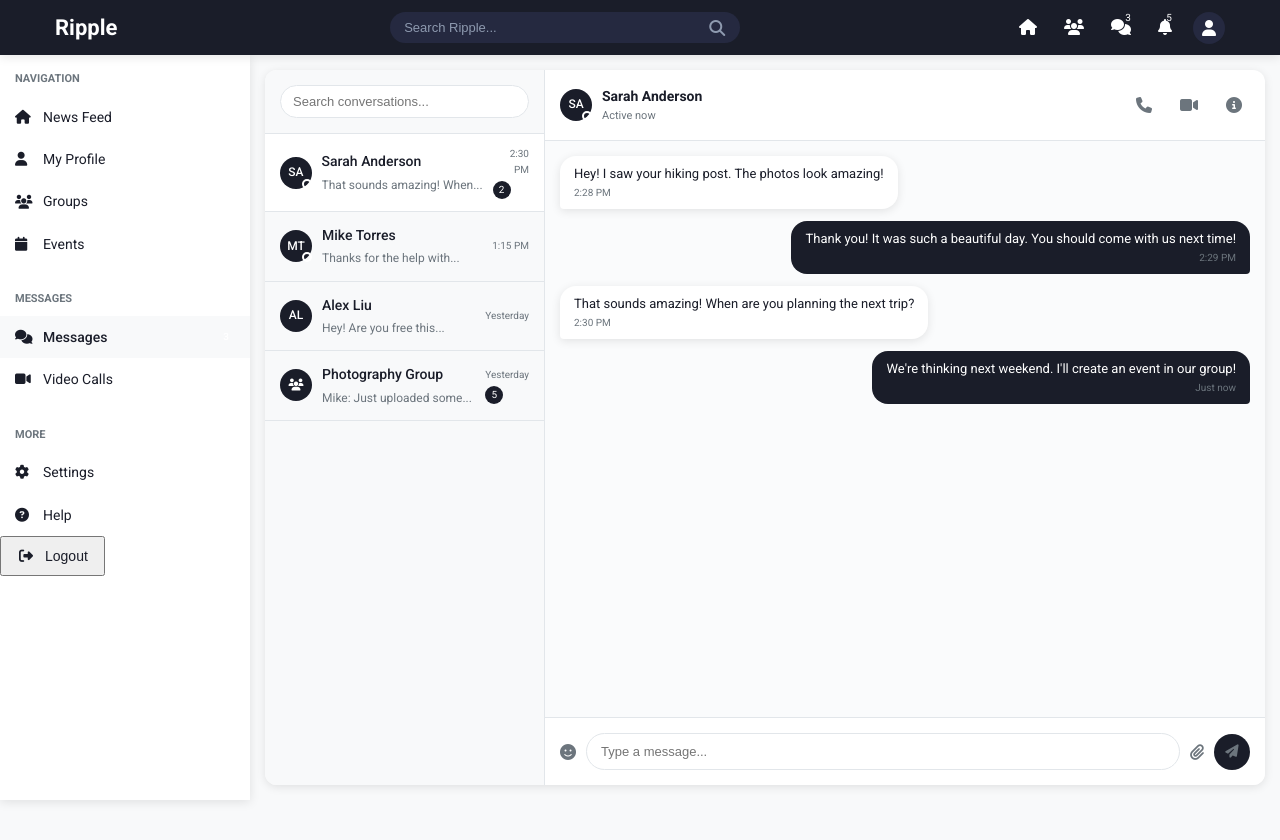
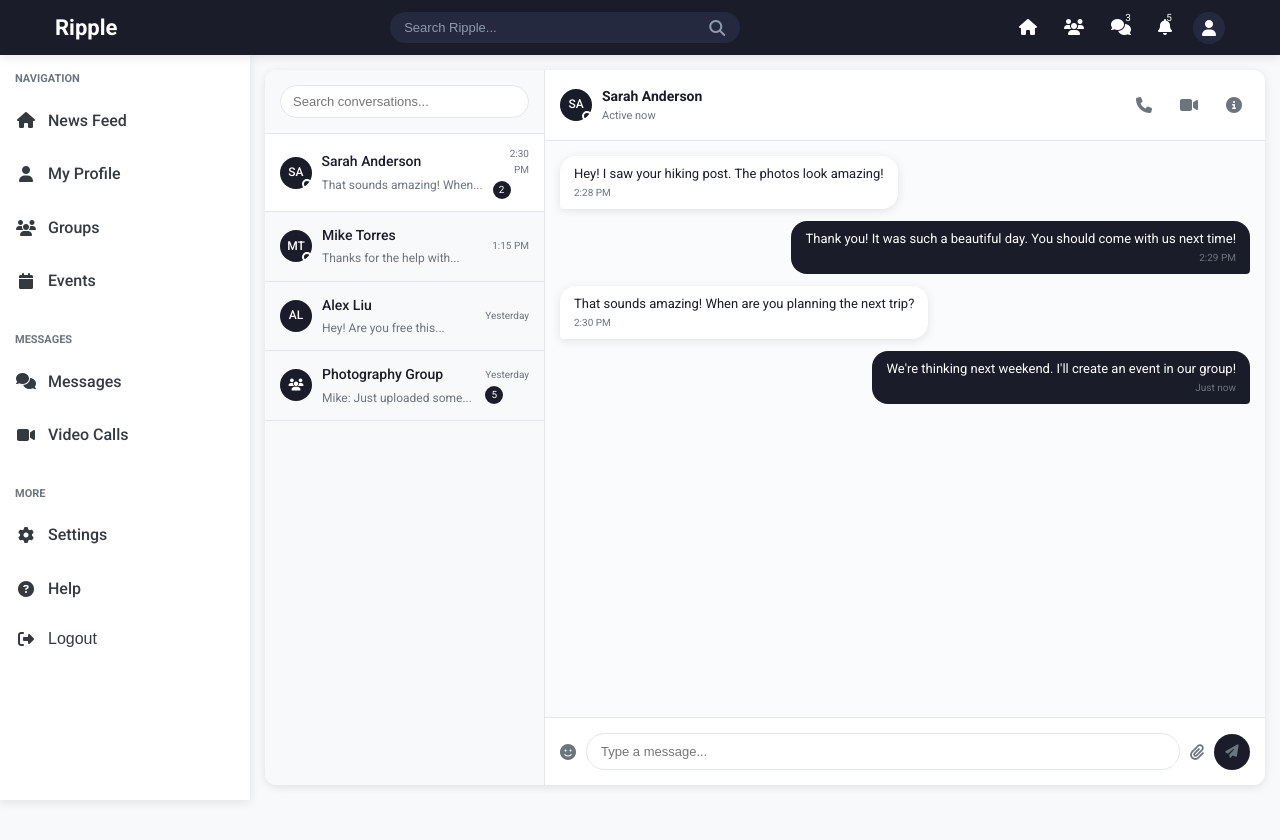
Before and after one commit to Stella-Achar-Oiro/ripple, a Next.js app in the folder frontend/: page /chat in a window 1280 px wide. Shown: the top 840 px of the page. Built offline with nearby package versions, Linux system fonts and the light colour scheme; no server answers.

Commit message:
feat: update sidebar item styles for improved usability and consistency

```diff
--- a/frontend/components/Layout/Sidebar.module.css
+++ b/frontend/components/Layout/Sidebar.module.css
@@ -25,26 +25,34 @@
 .sidebarItem {
   display: flex;
   align-items: center;
-  padding: 10px 15px;
-  color: var(--primary-navy);
+  padding: 12px 16px;
+  color: var(--text-dark);
   text-decoration: none;
-  transition: background-color 0.3s;
-  font-weight: 400;
+  border-radius: 8px;
+  margin-bottom: 4px;
+  transition: background-color 0.2s;
+  font-weight: 500;
   cursor: pointer;
-  font-size: 14px;
+  border: none;
+  background: none;
+  width: 100%;
+  text-align: left;
+  font-size: 16px;
 }
 
-.sidebarItem:hover,
-.sidebarItem.active {
-  background-color: var(--light-gray);
-  color: var(--primary-navy);
-  font-weight: 500;
+.sidebarItem:hover {
+  background-color: rgba(0, 0, 0, 0.05);
+}
+
+.sidebarItem:disabled {
+  opacity: 0.7;
+  cursor: not-allowed;
 }
 
 .sidebarItem i {
-  width: 18px;
-  margin-right: 10px;
-  font-size: 14px;
+  margin-right: 12px;
+  width: 20px;
+  text-align: center;
 }
 
 .badge {
```
